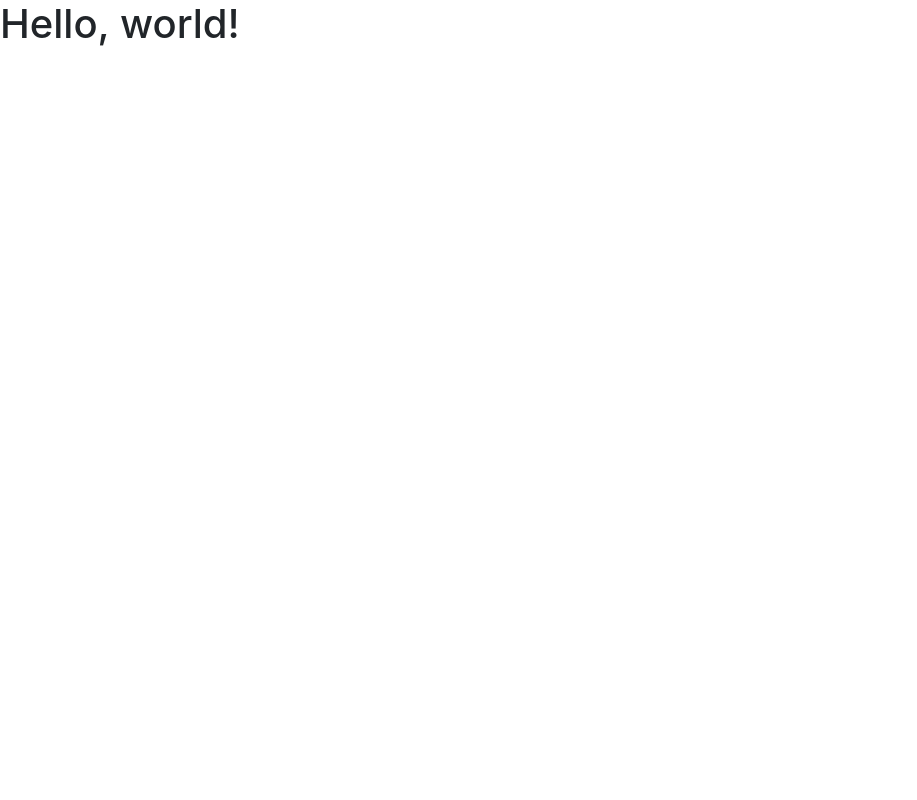
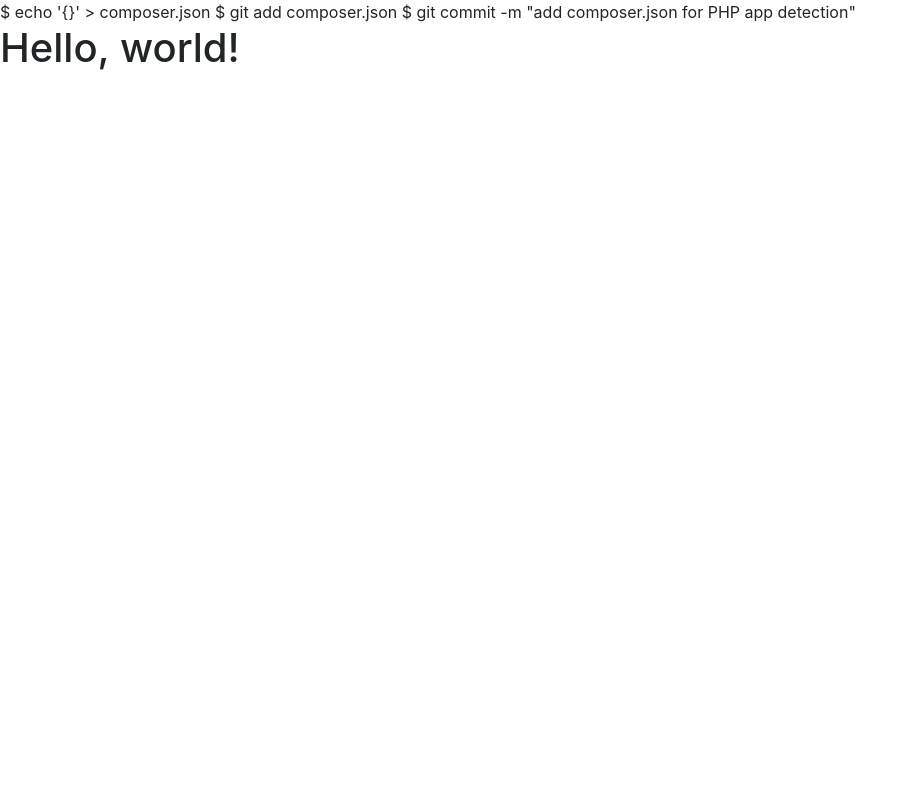
Before and after one commit to vivekgkrish/bookStore, a PHP site: page /bookStore/ in a window 1280 px wide. Before the commit the part shown is almost empty. Shown: the whole page, without its empty margins (0-917 px from the left). Run offline with PHP 8.4, Linux system fonts and the light colour scheme; some libraries are stand-ins or nearby versions.

Commit message:
Update and rename index.html to index.php

```diff
--- a/index.html
+++ b/index.php
@@ -1,3 +1,7 @@
+$ echo '{}' > composer.json
+$ git add composer.json
+$ git commit -m "add composer.json for PHP app detection"
+
 <!doctype html>
 <html lang="en">
   <head>
```
